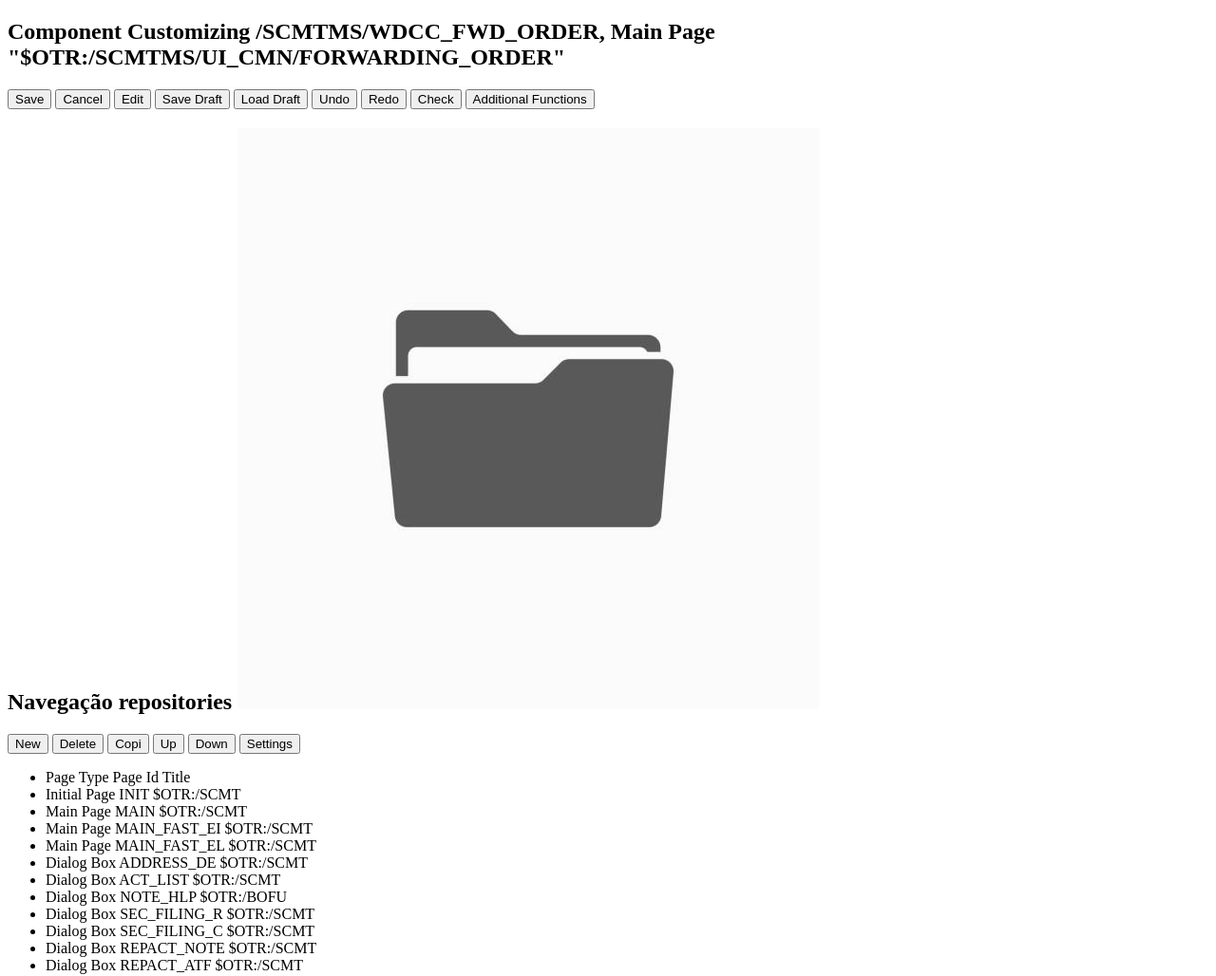
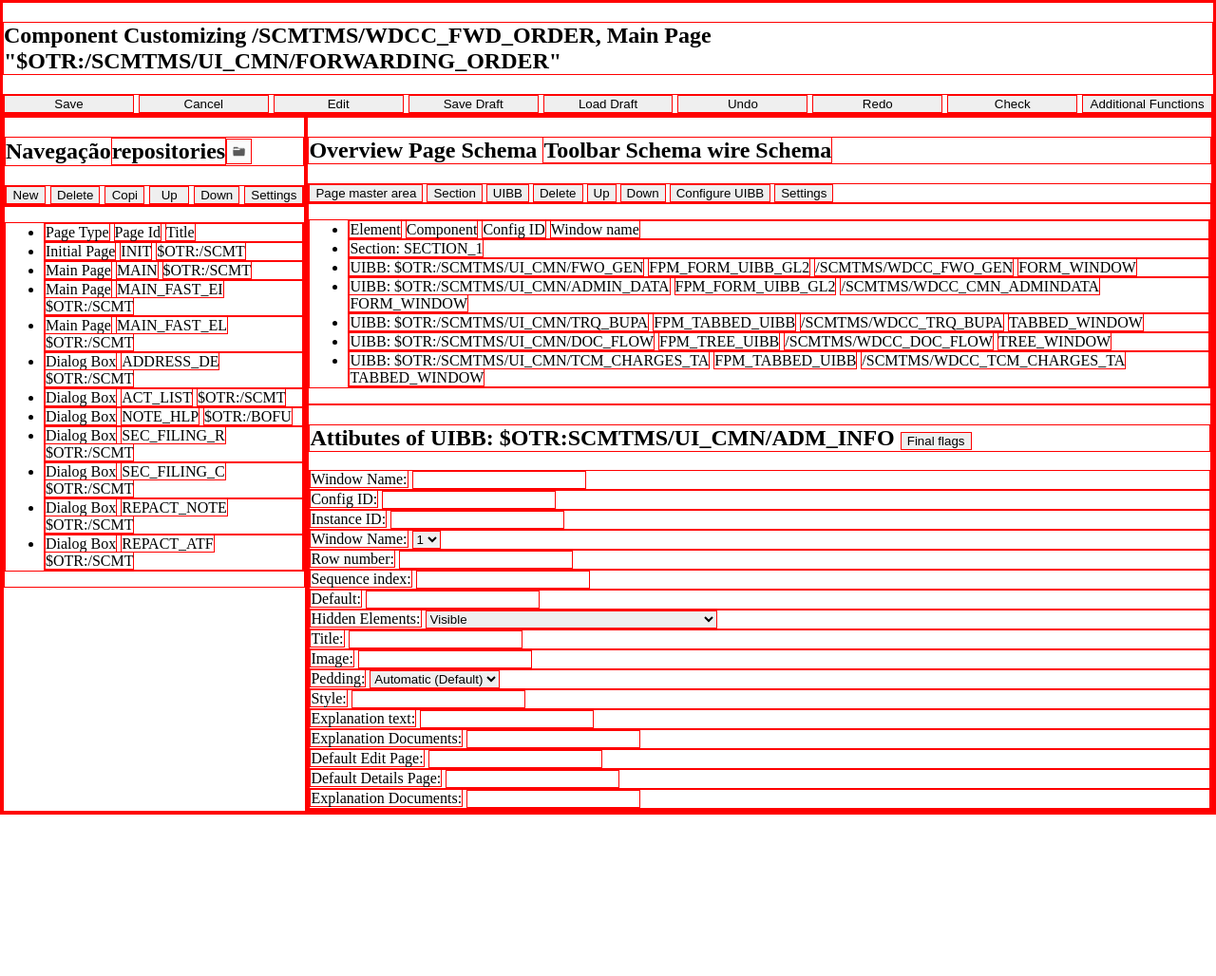
Before and after one commit to BeatrizFrohlich/Atividade-05.2, a plain HTML site: page pagina1.html in a window 1280 px wide. Shown: the top 1028 px of the page at 95% size. After the commit the page ends 858 px from the top, so only its background shows below. Drawn offline with Linux system fonts and the light colour scheme.

Commit message:
Pagina1-2.0

```diff
--- a/pagina1.html
+++ b/pagina1.html
@@ -4,8 +4,9 @@
     <meta charset="UTF-8">
     <meta name="viewport" content="width=device-width, initial-scale=1.0">
     <title>Document</title>
+    <link rel="stylesheet" href="style.css">
 </head>
-<body>
+<body class="borda">
     <div class="container-pri">
 
             <h2>Component Customizing /SCMTMS/WDCC_FWD_ORDER, Main Page "$OTR:/SCMTMS/UI_CMN/FORWARDING_ORDER"</h2>
@@ -24,7 +25,7 @@
             </div>
 
     </div>
-    <div class="leyaut">
+    <div class="layaut">
         <div class="navegacao">
         <section>
             <h2>Navegação
--- a/style.css
+++ b/style.css
@@ -0,0 +1,50 @@
+/* Pagina 1 */
+
+*{
+    border: 1px solid red;
+    box-sizing: border-box;
+}
+.borda{
+    margin: 0;
+}
+
+/*Começo */
+.container-pri{
+    max-width: 100%;
+    margin: 0;
+}
+
+.subtitulo button{
+    display: block;
+    width: 100%;
+}
+
+.subtitulo{
+    display: flex;
+    gap: 5px;
+
+}
+
+/*Navegação*/
+.layaut{
+    display: flex;
+}
+.navegacao h2{
+    display: flex;
+    align-items: center;
+}
+.navegacao img{
+    width: 27px;
+    height: 27px;
+    object-fit: cover;
+}
+
+.botao-nav button{
+    display: block;
+    width: 100%;
+}
+
+.botao-nav {
+    display: flex;
+    gap: 5px;
+}
```
Lines whose indentation alone changed are shown as unchanged.
